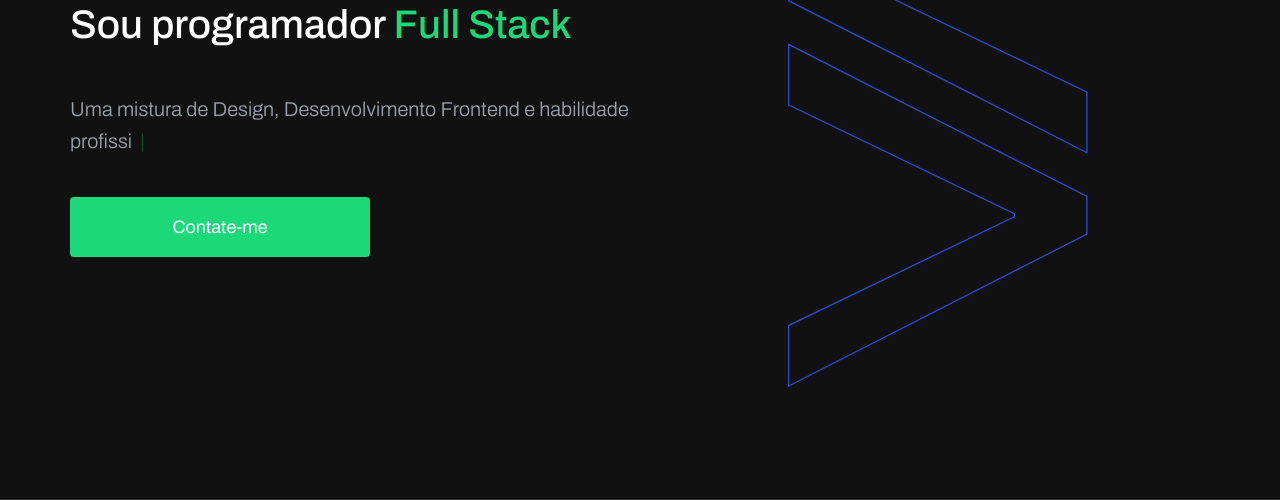
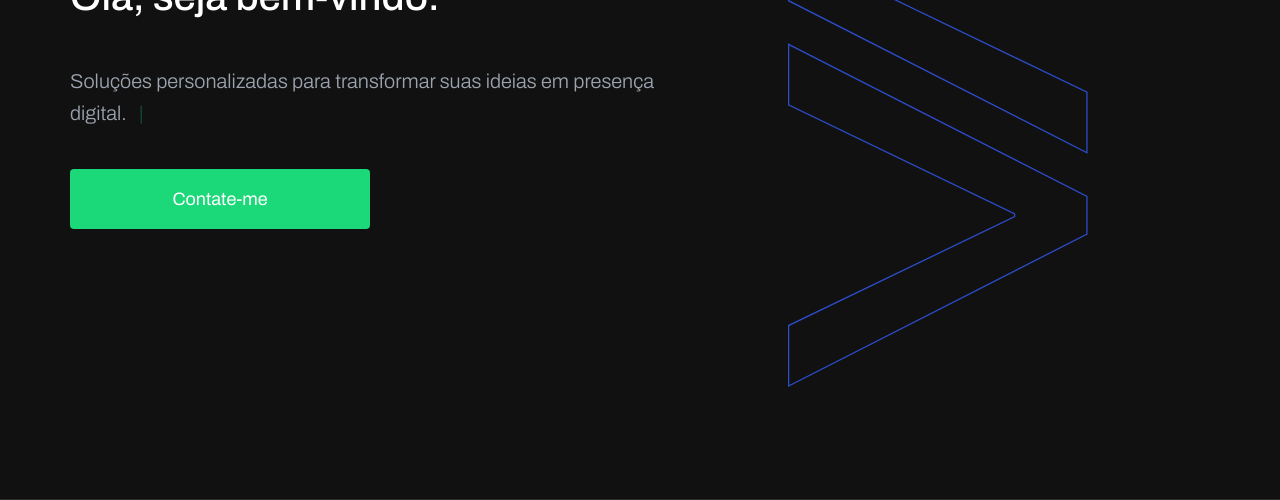
Before and after one commit to robertofmarins/meusite, a Flask app: page / in a window 1280 px wide. Shown: the part 301-801 px from the top of the page. Run offline with Flask 2, Linux system fonts and the light colour scheme; some libraries are stand-ins or nearby versions.

Commit message:
Update index.html

```diff
--- a/templates/index.html
+++ b/templates/index.html
@@ -29,7 +29,7 @@
       href="../static/assets/image/logo.svg"
       type="image/x-icon"
     />
-    <link rel="icon" href="../static/assets/image/logo.svg" />
+    <link rel="icon" href="../static/assets/image/logo-page.svg" />
     <link rel="apple-touch-icon" href="../static/assets/image/logo-page.svg" />
     <link rel="canonical" href="https://robertomarins.com.br/" />
     <script src="../static/assets/js/svg-inject.min.js"></script>
@@ -40,7 +40,12 @@
     <header>
       <div class="layout">
         <nav>
-          <h1>Roberto Marins</h1>
+          <img
+              src="../static/assets/image/logoc.svg"
+              alt="logo"
+              onload="SVGInject(this)"
+              id="logo"
+            />
           <div class="mobile-menu">
             <div class="line1"></div>
             <div class="line2"></div>
@@ -64,12 +69,12 @@
           <div id="home">
             <div id="home-container-text">
               <h1 class="delayMediumReveal">
-                Olá, seja bem-vindo.<br />
-                Sou programador <span>Full Stack</span>
+                Olá, seja bem-vindo.
               </h1>
               <p class="typewriter">
-                Uma mistura de Design, Desenvolvimento Frontend e habilidade
-                profissional que vão destacar seu produto no mercado.
+                Soluções personalizadas para transformar suas ideias em presença digital.
+
+                Trabalho de forma independente para oferecer a você um serviço personalizado e único. Meu objetivo é criar sites que representem sua marca, encantem seus clientes e alcancem resultados reais.
               </p>
 
               <a
```
